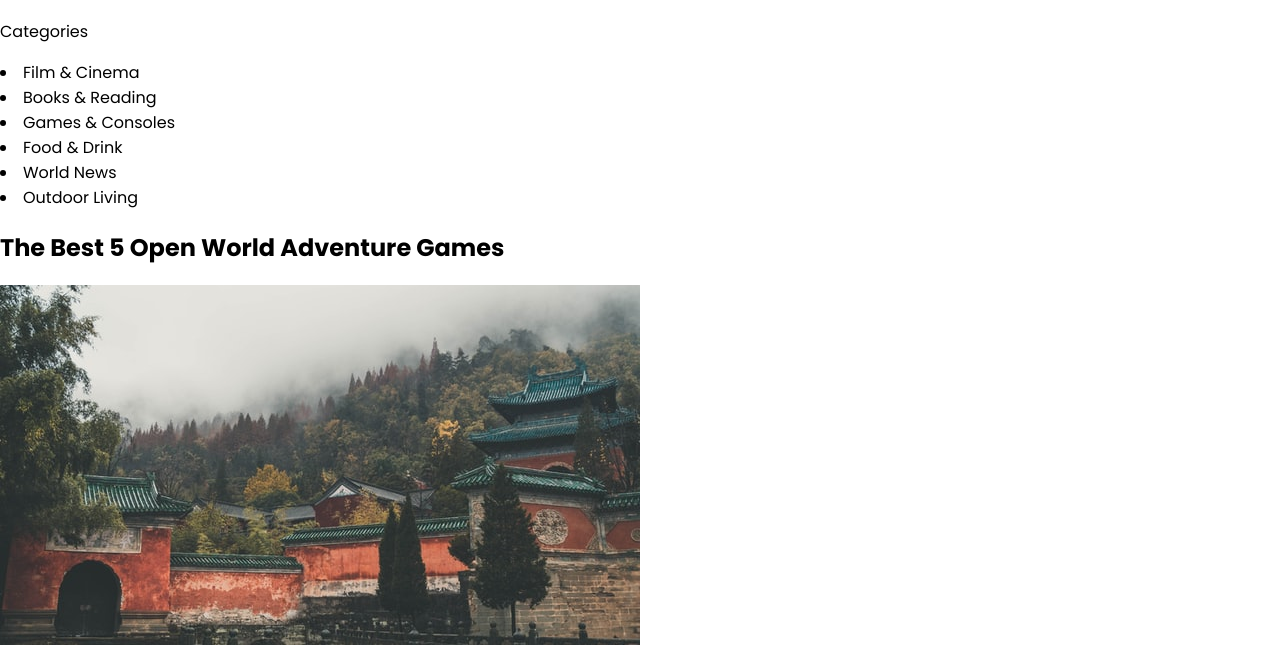
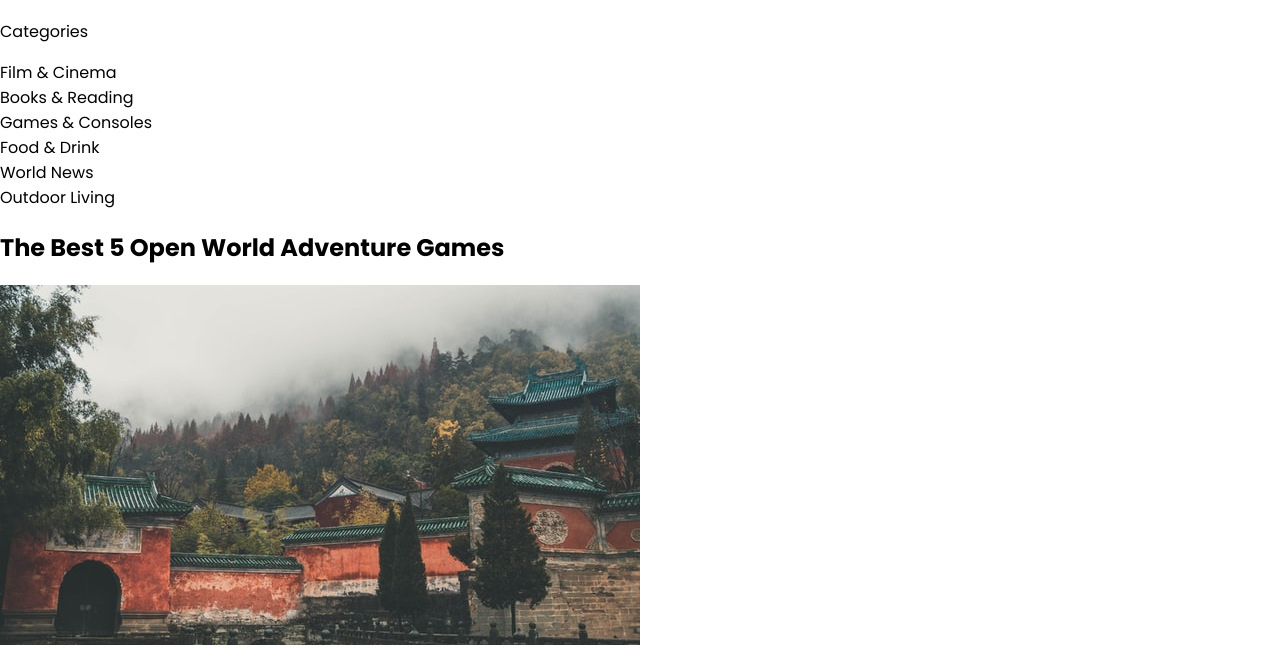
Before and after one commit to Lakshit-Chiranjiv/CSS-Grid-Layouts, a plain HTML site: page Holy-Grail-Layout/index.html in a window 1280 px wide. Shown: the part 72-737 px from the top of the page. Drawn offline with Linux system fonts and the light colour scheme; a web font is replaced by a local one.

Commit message:
added ul,li styles

```diff
--- a/Holy-Grail-Layout/style.css
+++ b/Holy-Grail-Layout/style.css
@@ -3,3 +3,8 @@ body{
     padding: 0;
     font-family: "Poppins";
 }
+
+ul,li{
+    list-style: none;
+    padding: 0;
+}
```
